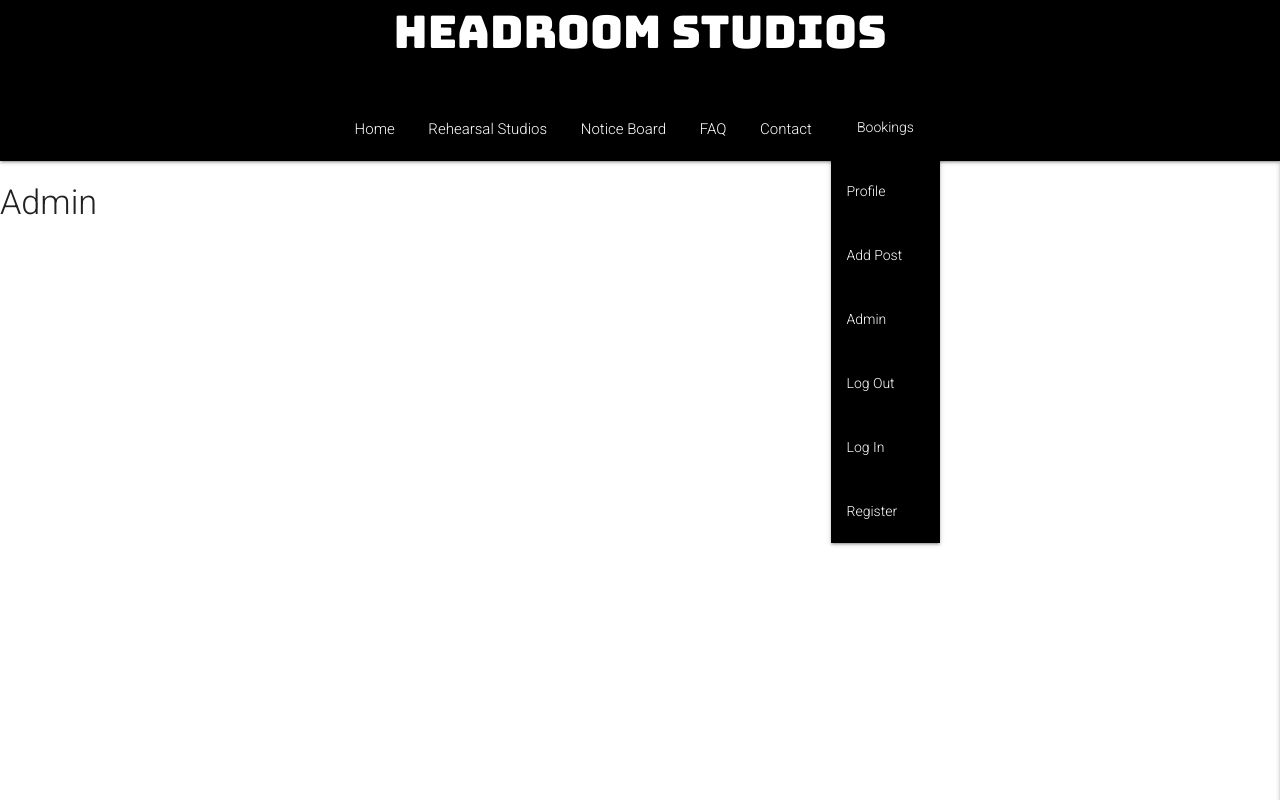
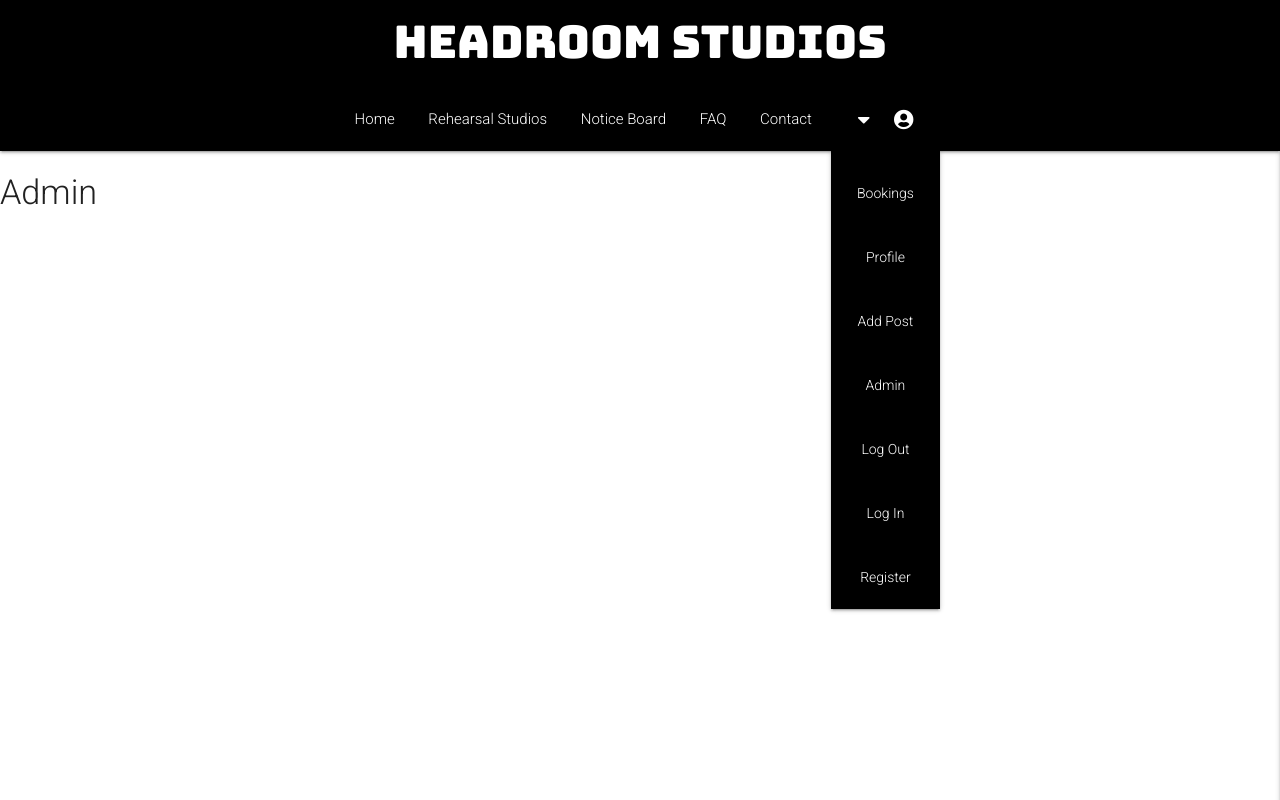
Before and after one commit to jacobroos87/headroom-studios, a Flask app: page /admin in a window 1280 px wide, after a click that opens the changed part. Run offline with Flask 2, Linux system fonts and the light colour scheme; some libraries are stand-ins or nearby versions.

Commit message:
Styling fix for navbar dropdown to appear below button

```diff
--- a/static/css/style.css
+++ b/static/css/style.css
@@ -54,6 +54,23 @@ nav.nav-center ul li a.btn:hover {
     font-size: 20px;
 }
 
+.dropdown {
+    float: right;
+}
+
+.nav-wrapper .center-align {
+    margin: 0;
+    padding-top: 10px;
+}
+
+.dropdown-content {
+  top: 100% !important;
+}
+
+.dropdown-content li {
+    text-align: center;
+}
+
 nav.nav-center ul {
     text-align: center;
 }
```
